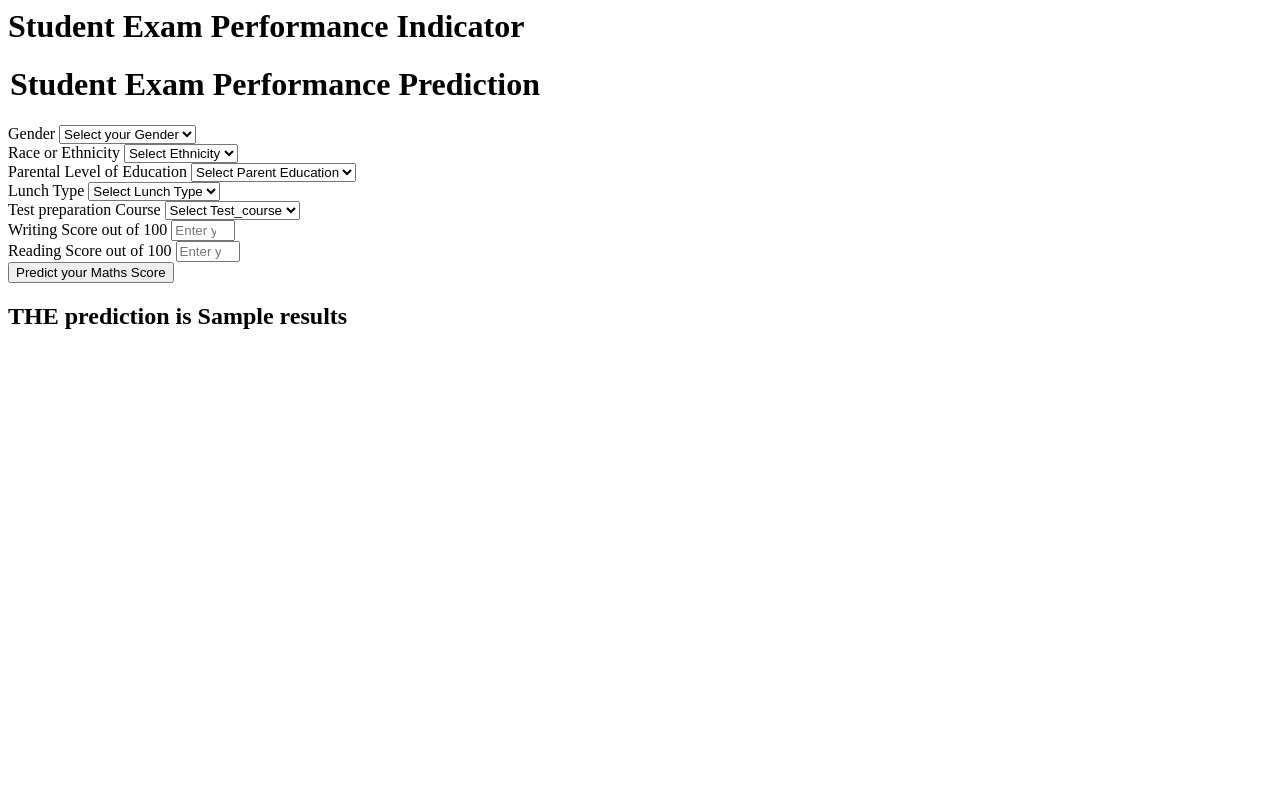
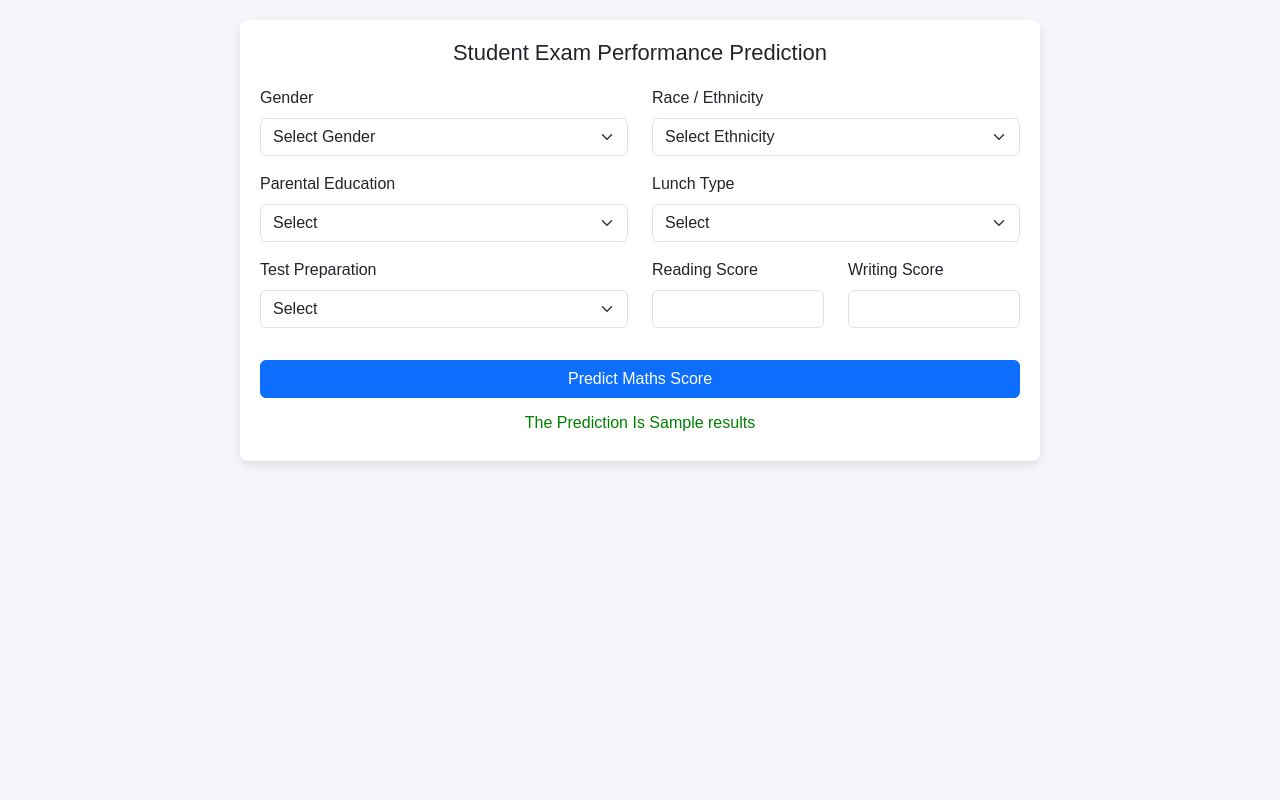
Before and after one commit to WebD-aman/mlproject, a Flask app: template templates/home.html in a window 1280 px wide. Run offline with Flask 3, Linux system fonts and the light colour scheme; the template is opened without the code that fills it: most values are stand-ins (such as "Sample title", 1, 10 or a date in 2020).

Commit message:
css is added

```diff
--- a/templates/home.html
+++ b/templates/home.html
@@ -1,112 +1,140 @@
+<!DOCTYPE html>
+<html lang="en">
+<head>
+    <meta charset="UTF-8">
+    <title>Student Exam Performance</title>
 
-<html>
+    <!-- Bootstrap CSS -->
+    <link
+      href="https://cdn.jsdelivr.net/npm/bootstrap@5.3.2/dist/css/bootstrap.min.css"
+      rel="stylesheet"
+    >
+
+    <style>
+        body {
+            background-color: #f4f6f9;
+            min-height: 100vh;
+            display: flex;
+            justify-content: center;
+            align-items: flex-start;
+            padding: 20px;
+            font-family: Arial, sans-serif;
+        }
+
+        .login {
+            background: white;
+            padding: 20px;
+            max-width: 800px;   /* wider for 2 columns */
+            width: 100%;
+            border-radius: 8px;
+            box-shadow: 0 4px 8px rgba(0,0,0,0.1);
+        }
+
+        h1 {
+            text-align: center;
+            font-size: 22px;
+            margin-bottom: 20px;
+        }
+
+        h2 {
+            text-align: center;
+            margin-top: 15px;
+            color: green;
+            font-size: 16px;
+        }
+    </style>
+</head>
+
 <body>
+
 <div class="login">
-       <h1>Student Exam Performance Indicator</h1>
+    <h1>Student Exam Performance Prediction</h1>
 
-       <form action="{{ url_for('predict_datapoint')}}" method="post">
-        <h1>
-            <legend>Student Exam Performance Prediction</legend>
-        </h1>
-        <div class="mb-3">
+    <form action="{{ url_for('predict_datapoint') }}" method="post">
+
+        <div class="row">
+            <!-- Gender -->
+            <div class="col-md-6 mb-3">
                 <label class="form-label">Gender</label>
-            <select class="form-control" name="gender" placeholder="Enter you Gender" required>
-                <option class="placeholder" selected disabled value="">Select your Gender</option>
-                <option value="male">
-                    Male
-                </option>
-                <option value="female">
-                    Female
-                </option>
+                <select class="form-select" name="gender" required>
+                    <option selected disabled value="">Select Gender</option>
+                    <option value="male">Male</option>
+                    <option value="female">Female</option>
                 </select>
             </div>
-        <div class="mb-3">
-            <label class="form-label">Race or Ethnicity</label>
-            <select class="form-control" name="ethnicity" placeholder="Enter you ethnicity" required>
-                <option class="placeholder" selected disabled value="">Select Ethnicity</option>
-                <option value="group A">
-                    Group A
-                </option>
-                <option value="group B">
-                    Group B
-                </option>
-                <option value="group C">
-                    Group C
-                </option>
-                <option value="group D">
-                    Group D
-                </option>
-                <option value="group E">
-                    Group E
-                </option>
+
+            <!-- Ethnicity -->
+            <div class="col-md-6 mb-3">
+                <label class="form-label">Race / Ethnicity</label>
+                <select class="form-select" name="ethnicity" required>
+                    <option selected disabled value="">Select Ethnicity</option>
+                    <option value="group A">Group A</option>
+                    <option value="group B">Group B</option>
+                    <option value="group C">Group C</option>
+                    <option value="group D">Group D</option>
+                    <option value="group E">Group E</option>
                 </select>
             </div>
-        <div class="mb-3">
-            <label class="form-label">Parental Level of Education</label>
-            <select class="form-control" name="parental_level_of_education"
-                placeholder="Enter you Parent Education" required>
-                <option class="placeholder" selected disabled value="">Select Parent Education</option>
-                <option value="associate's degree">
-                    associate's degree
-                </option>
-                <option value="bachelor's degree">
-                    bachelor's degree
-                </option>
-                <option value="high school">
-                    high school
-                </option>
-                <option value="master's degree">
-                    master's degree
-                </option>
-                <option value="some college">
-                    some college
-                </option>
-                <option value="some high school">
-                    some high school
-                </option>
+
+            <!-- Parent Education -->
+            <div class="col-md-6 mb-3">
+                <label class="form-label">Parental Education</label>
+                <select class="form-select" name="parental_level_of_education" required>
+                    <option selected disabled value="">Select</option>
+                    <option value="associate's degree">Associate's degree</option>
+                    <option value="bachelor's degree">Bachelor's degree</option>
+                    <option value="high school">High school</option>
+                    <option value="master's degree">Master's degree</option>
+                    <option value="some college">Some college</option>
+                    <option value="some high school">Some high school</option>
                 </select>
             </div>
-        <div class="mb-3">
+
+            <!-- Lunch -->
+            <div class="col-md-6 mb-3">
                 <label class="form-label">Lunch Type</label>
-            <select class="form-control" name="lunch" placeholder="Enter you Lunch" required>
-                <option class="placeholder" selected disabled value="">Select Lunch Type</option>
-                <option value="free/reduced">
-                    free/reduced
-                </option>
-                <option value="standard">
-                    standard
-                </option>
+                <select class="form-select" name="lunch" required>
+                    <option selected disabled value="">Select</option>
+                    <option value="free/reduced">Free / Reduced</option>
+                    <option value="standard">Standard</option>
                 </select>
             </div>
-        <div class="mb-3">
-            <label class="form-label">Test preparation Course</label>
-            <select class="form-control" name="test_preparation_course" placeholder="Enter you Course"
-                required>
-                <option class="placeholder" selected disabled value="">Select Test_course</option>
-                <option value="none">
-                    None
-                </option>
-                <option value="completed">
-                    Completed
-                </option>
+
+            <!-- Test Prep -->
+            <div class="col-md-6 mb-3">
+                <label class="form-label">Test Preparation</label>
+                <select class="form-select" name="test_preparation_course" required>
+                    <option selected disabled value="">Select</option>
+                    <option value="none">None</option>
+                    <option value="completed">Completed</option>
                 </select>
             </div>
-        <div class="mb-3">
-            <label class="form-label">Writing Score out of 100</label>
-            <input class="form-control" type="number" name="reading_score"
-                placeholder="Enter your Reading score" min='0' max='100' />
+
+            <!-- Reading Score -->
+            <div class="col-md-3 mb-3">
+                <label class="form-label">Reading Score</label>
+                <input type="number" class="form-control" name="reading_score" min="0" max="100" required>
             </div>
-        <div class="mb-3">
-            <label class="form-label">Reading Score out of 100</label>
-            <input class="form-control" type="number" name="writing_score"
-                placeholder="Enter your Reading Score" min='0' max='100' />
+
+            <!-- Writing Score -->
+            <div class="col-md-3 mb-3">
+                <label class="form-label">Writing Score</label>
+                <input type="number" class="form-control" name="writing_score" min="0" max="100" required>
             </div>
-        <div class="mb-3">
-            <input class="btn btn-primary" type="submit" value="Predict your Maths Score" required />
         </div>
+
+        <div class="d-grid mt-3">
+            <button type="submit" class="btn btn-primary">
+                Predict Maths Score
+            </button>
+        </div>
+
     </form>
+
     <h2>
-       THE  prediction is {{results}}
+        The Prediction Is {{ results }}
     </h2>
-   <body>
+</div>
+
+</body>
 </html>
```
Also changed, not shown: application.py (deleted, +0 -41 lines), 1 other file. Lines whose indentation alone changed are shown as unchanged.
